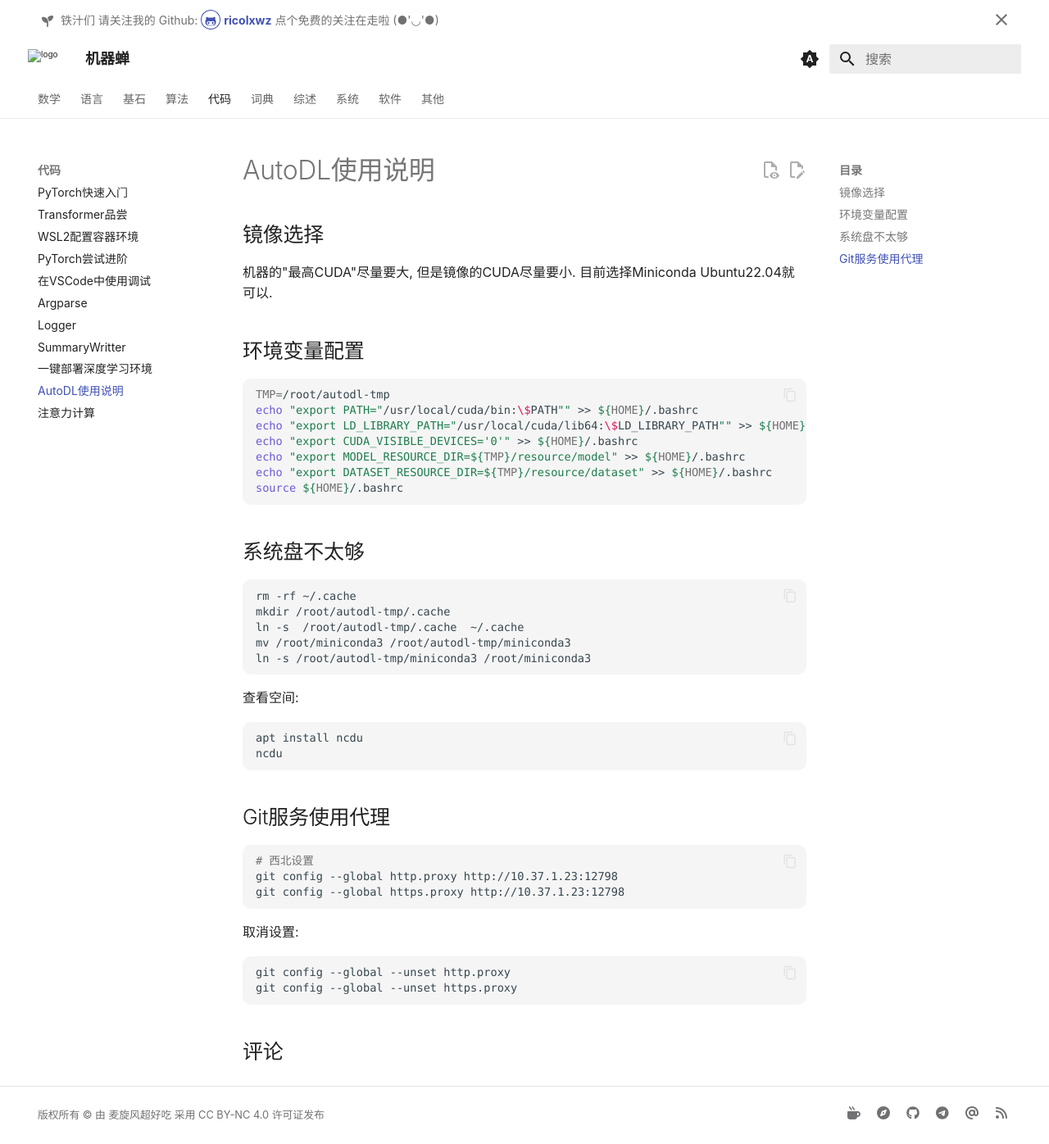
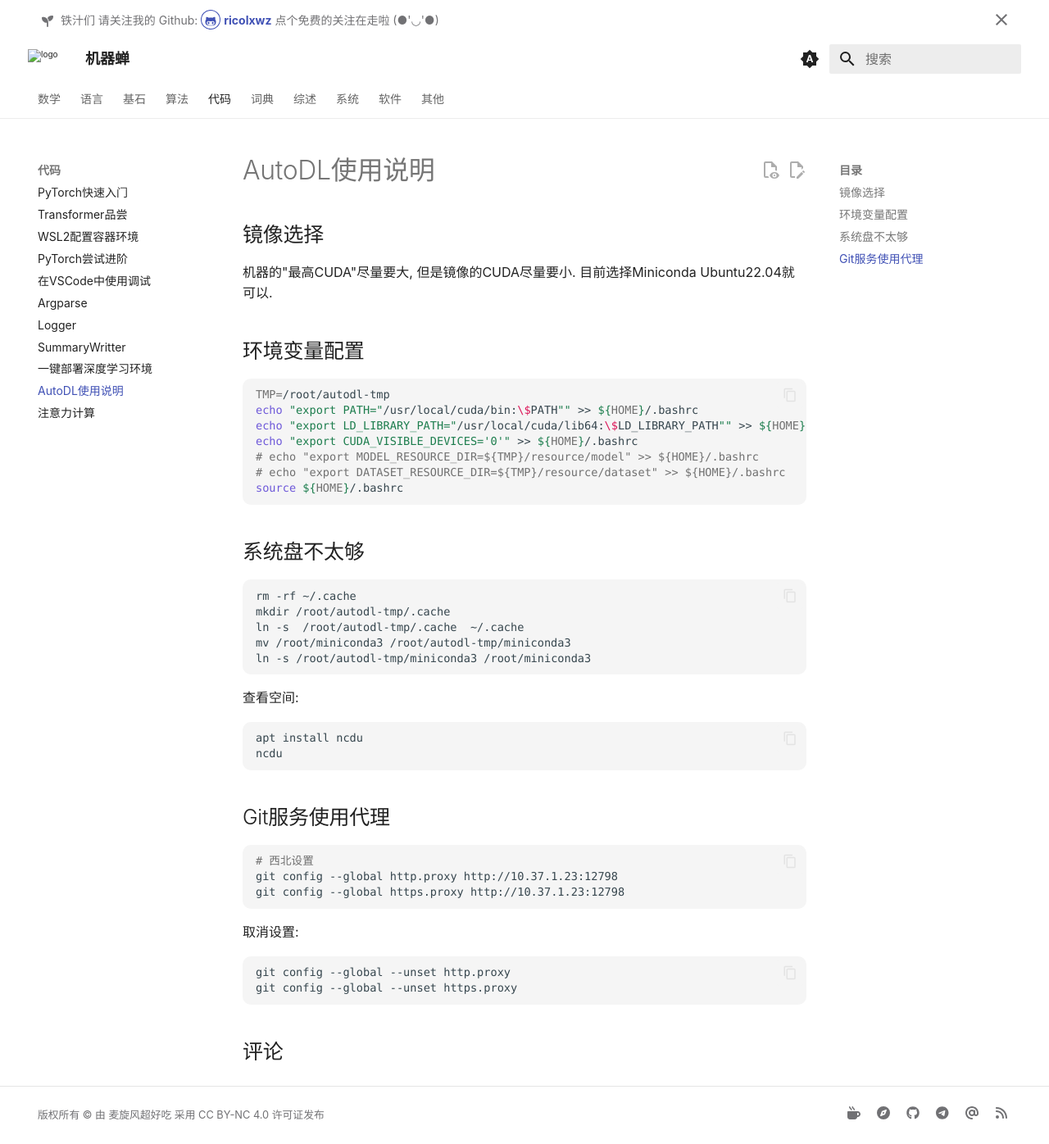
Before and after one commit to ricolxwz/note, an MkDocs documentation site: the page built from docs/code/autodl.md, in a window 1280 px wide and 1396 px high. Shown: the whole window at 82% size. Built offline with MkDocs 1.6.1 and Material for MkDocs 9.7.7, drawn with Linux system fonts in a browser that asks for light colours; some web fonts are replaced; comment, search, counter and statistics services are not loaded.

Commit message:
docs: 注释掉模型和数据集资源目录的环境变量配置

````diff
--- a/docs/code/autodl.md
+++ b/docs/code/autodl.md
@@ -14,8 +14,8 @@ TMP=/root/autodl-tmp
 echo "export PATH="/usr/local/cuda/bin:\$PATH"" >> ${HOME}/.bashrc
 echo "export LD_LIBRARY_PATH="/usr/local/cuda/lib64:\$LD_LIBRARY_PATH"" >> ${HOME}/.bashrc
 echo "export CUDA_VISIBLE_DEVICES='0'" >> ${HOME}/.bashrc
-echo "export MODEL_RESOURCE_DIR=${TMP}/resource/model" >> ${HOME}/.bashrc
-echo "export DATASET_RESOURCE_DIR=${TMP}/resource/dataset" >> ${HOME}/.bashrc
+# echo "export MODEL_RESOURCE_DIR=${TMP}/resource/model" >> ${HOME}/.bashrc
+# echo "export DATASET_RESOURCE_DIR=${TMP}/resource/dataset" >> ${HOME}/.bashrc
 source ${HOME}/.bashrc
 ```
 
````
